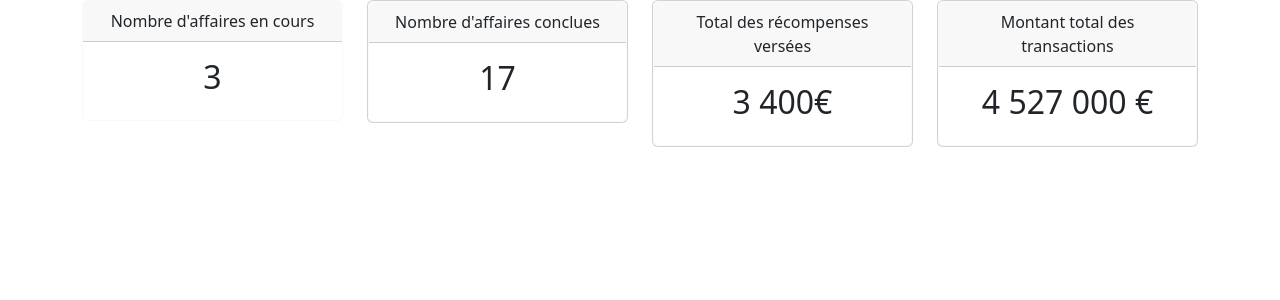
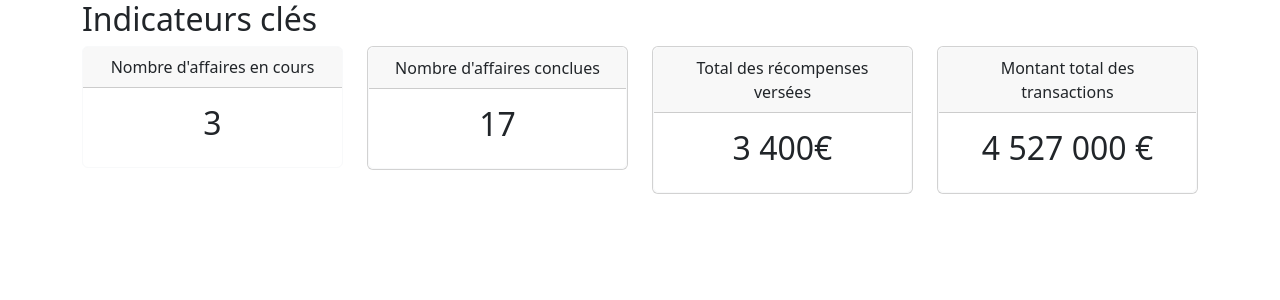
Before and after one commit to Joehann/mapeo-reward, a React (Vite) app: page / in a window 1280 px wide. Shown: the top 300 px of the page. Built offline with nearby package versions, Linux system fonts and the light colour scheme.

Commit message:
chore: reorganize code

```diff
--- a/index.html
+++ b/index.html
@@ -4,12 +4,10 @@
     <meta charset="UTF-8" />
     <meta name="viewport" content="width=device-width, initial-scale=1.0" />
     <title>Mapeo Reward</title>
-    <link
-      rel="stylesheet"
-      href="https://stackpath.bootstrapcdn.com/bootstrap/4.3.1/css/bootstrap.min.css"
-      integrity="sha384-ggOyR0iXCbMQv3Xipma34MD+dH/1fQ784/j6cY/iJTQUOhcWr7x9JvoRxT2MZw1T"
-      crossorigin="anonymous"
-    >
+    <link crossorigin="anonymous"
+          href="https://stackpath.bootstrapcdn.com/bootstrap/4.3.1/css/bootstrap.min.css"
+          integrity="sha384-ggOyR0iXCbMQv3Xipma34MD+dH/1fQ784/j6cY/iJTQUOhcWr7x9JvoRxT2MZw1T"
+          rel="stylesheet">
   </head>
   <body>
     <div id="root"></div>
--- a/src/pages/Dashboard/index.tsx
+++ b/src/pages/Dashboard/index.tsx
@@ -1,9 +1,11 @@
 import {KPI} from "./sections/KPI.tsx";
+import {Container} from "react-bootstrap";
 
-const Index = () => {
-  return  <>
-   <KPI/>
-  </>;
+const Dashboard = () => {
+    return <Container>
+        <h2>Indicateurs clés</h2>
+        <KPI/>
+    </Container>;
 };
 
-export default Index;
+export default Dashboard;
--- a/src/pages/Dashboard/sections/KPI.tsx
+++ b/src/pages/Dashboard/sections/KPI.tsx
@@ -1,27 +1,25 @@
-import {Card, Col, Container, Row} from "react-bootstrap";
+import {Card, Col, Row} from "react-bootstrap";
 import {KPICard} from "../components/Card.tsx";
 
 export const KPI = () => {
-    return  <Container>
-        <Row>
+    return <Row>
         <Col>
-                <KPICard title="Nombre d'affaires en cours" value='3' />
+            <KPICard title="Nombre d'affaires en cours" value='3'/>
         </Col>
         <Col>
             <Card>
-                    <KPICard title="Nombre d'affaires conclues" value='17' />
+                <KPICard title="Nombre d'affaires conclues" value='17'/>
             </Card>
         </Col>
         <Col>
             <Card>
-                    <KPICard title="Total des récompenses versées" value='3 400€' />
+                <KPICard title="Total des récompenses versées" value='3 400€'/>
             </Card>
         </Col>
         <Col>
             <Card>
-                    <KPICard title="Montant total des transactions" value='4 527 000 €' />
+                <KPICard title="Montant total des transactions" value='4 527 000 €'/>
             </Card>
         </Col>
-        </Row>
-    </Container>;
+    </Row>;
 }
```
Lines whose indentation alone changed are shown as unchanged.
